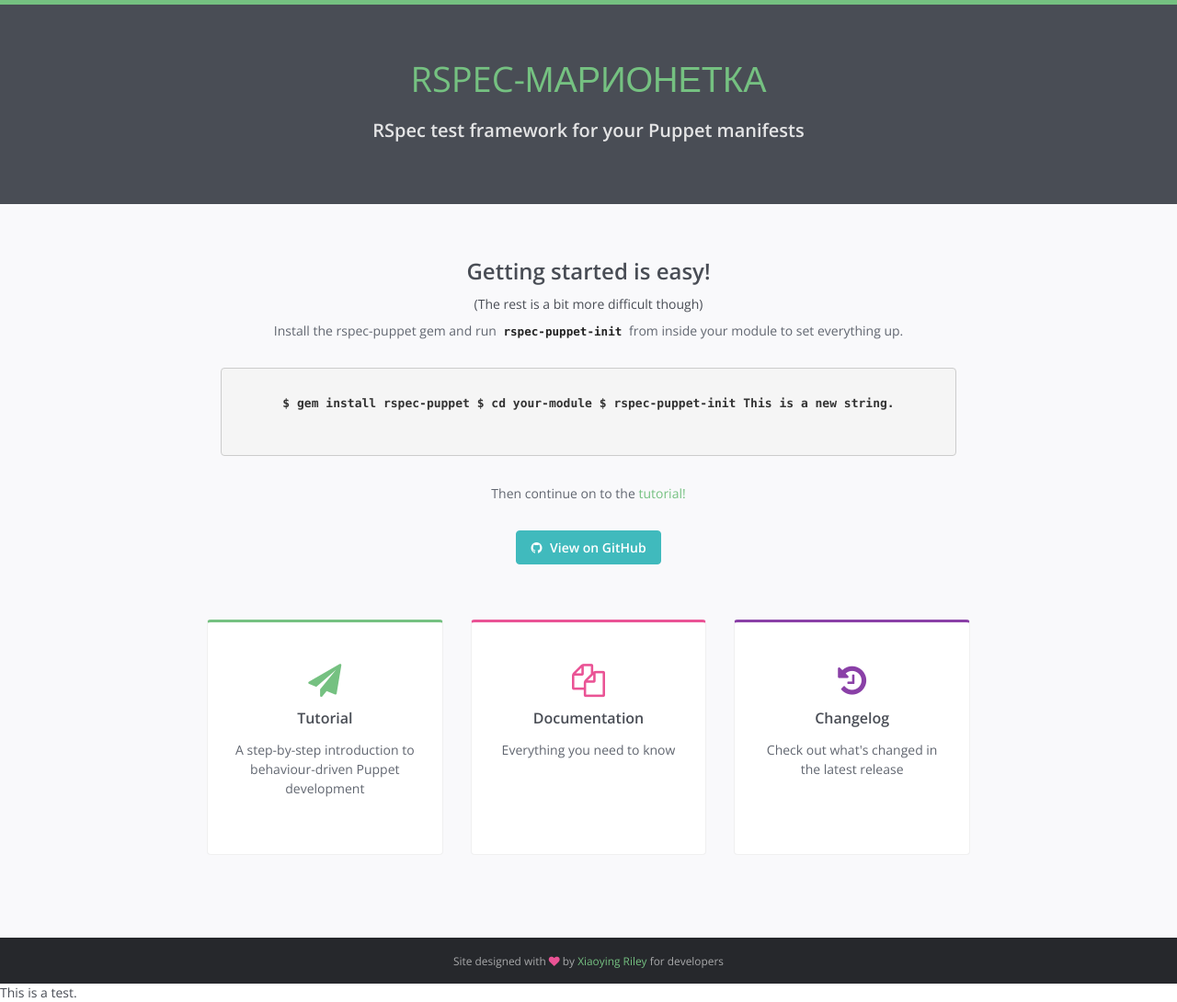
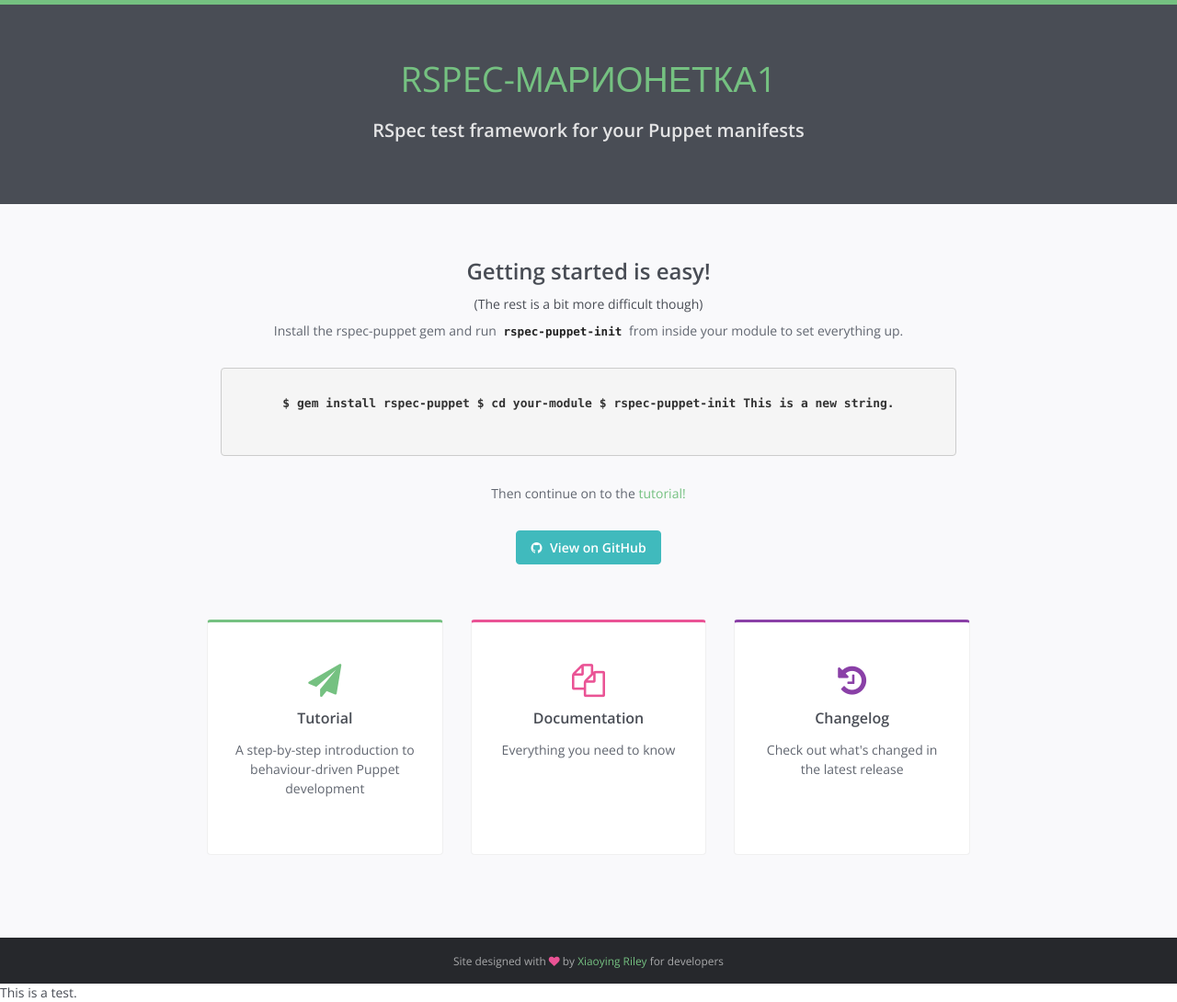
Before and after one commit to rodjek/rspec-puppet, a Jekyll site: the page docs/index_ru-RU.html, which Jekyll copies as it is, in a window 1280 px wide. Shown: the whole page at 92% size. Built offline with Jekyll 4.4.1, drawn with Linux system fonts in a browser that asks for light colours.

```diff
--- a/docs/index_ru-RU.html
+++ b/docs/index_ru-RU.html
@@ -3,7 +3,7 @@
 <!--[if IE 9]> <html lang="en" class="ie9"> <![endif]-->
 <!--[if !IE]><!--> <html lang="en"> <!--<![endif]-->
 <head>
-    <title>RSpec-марионетка</title>
+    <title>RSpec-марионетка1</title>
     <!-- Meta -->
 
     <meta http-equiv="X-UA-Compatible" content="IE=edge">
@@ -35,7 +35,7 @@
             <div class="container">
                 <div class="branding">
                     <h1 class="logo">
-                        <span class="text-highlight">RSpec-марионетка</span>
+                        <span class="text-highlight">RSpec-марионетка1</span>
                     </h1>
                 </div><!--//branding-->
                 <div class="tagline">
```
